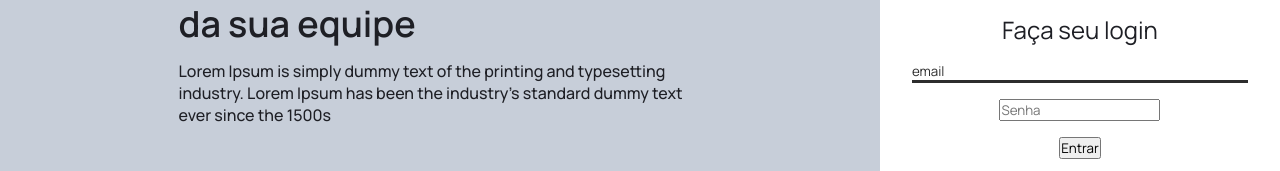
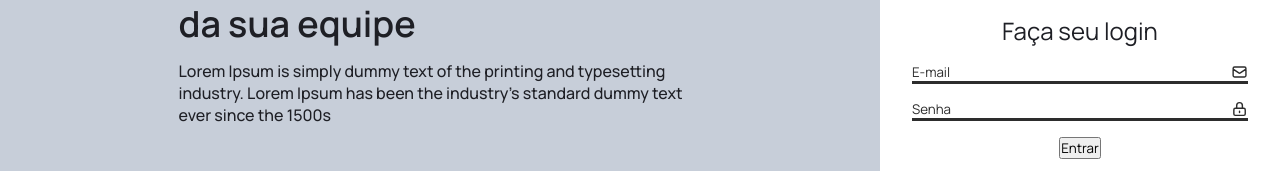
Before and after one commit to pipetasks/pipetasks, a Next.js app: page /entrar in a window 1280 px wide. Shown: the part 426-597 px from the top of the page. Built offline with nearby package versions, Linux system fonts and the light colour scheme.

Commit message:
component: create and styled component input

```diff
--- a/src/components/CompInput/index.tsx
+++ /dev/null
@@ -1,12 +0,0 @@
-import { CompInputProps } from './interface';
-import { ContainerInput } from './styles';
-
-const CompInput = ({}: CompInputProps) => {
-  return (
-    <ContainerInput>
-      <input type="text" placeholder="email" />
-    </ContainerInput>
-  );
-};
-
-export default CompInput;
--- a/src/components/CompInput/interface.ts
+++ /dev/null
@@ -1 +0,0 @@
-export interface CompInputProps {}
--- /dev/null
+++ b/src/components/Input/index.tsx
@@ -0,0 +1,14 @@
+import { InputCompProps } from './interface';
+import { ContainerInput } from './styles';
+
+const Input = ({ name, children, ...rest }: InputCompProps) => {
+  console.log(rest);
+  return (
+    <ContainerInput>
+      <input id={name} {...rest} />
+      {children}
+    </ContainerInput>
+  );
+};
+
+export default Input;
--- /dev/null
+++ b/src/components/Input/interface.ts
@@ -0,0 +1,8 @@
+import { InputHTMLAttributes, ReactElement } from 'react';
+
+export interface InputCompProps {
+  name: string;
+  type: string;
+  placeholder: string;
+  children: ReactElement;
+}
--- a/src/components/CompInput/styles.ts
+++ b/src/components/Input/styles.ts
@@ -6,6 +6,11 @@ export const ContainerInput = styled.label`
   width: 21rem;
 
   border-bottom: solid 3px var(--black-800);
+
+  svg {
+    color: var(--black-800);
+    font-size: 1.125rem;
+  }
 
   input {
     border: 0 none;
--- a/src/pages/entrar/index.tsx
+++ b/src/pages/entrar/index.tsx
@@ -1,8 +1,9 @@
 import Head from 'next/head';
 import Link from 'next/link';
+import { HiOutlineLockClosed, HiOutlineMail } from 'react-icons/hi';
 import { ContainerColumn, ContainerRow } from '../../assets/containers';
 import { Span, Text } from '../../assets/reusableItens';
-import CompInput from '../../components/CompInput';
+import Input from '../../components/Input';
 
 interface LoginProps {}
 
@@ -49,8 +50,13 @@ const Login = (): LoginProps => {
           <img src="Logo" alt="Logo" />
           <ContainerColumn gap="1rem" align="center">
             <Text variant="texting2">Faça seu login</Text>
-            <CompInput />
-            <input type="text" placeholder="Senha" />
+            <Input name="email" type="email" placeholder="E-mail">
+              <HiOutlineMail />
+            </Input>
+            <Input name="password" type="password" placeholder="Senha">
+              <HiOutlineLockClosed />
+            </Input>
+
             <button>Entrar</button>
           </ContainerColumn>
 
```
